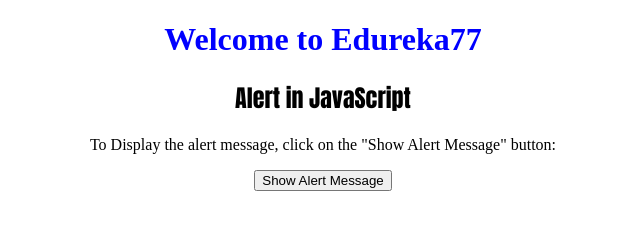
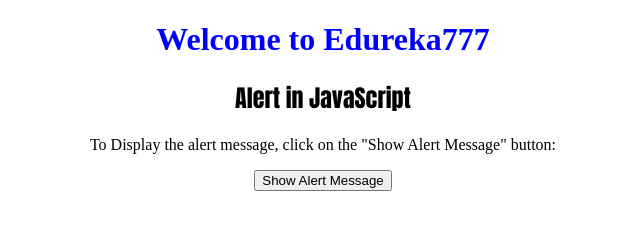
Before and after one commit to richi794/projects-test, a plain HTML site: page es di prova.html in a window 1280 px wide. Shown: the whole page, without its empty margins (317-957 px from the left). Drawn offline with Linux system fonts and the light colour scheme.

Commit message:
esercitarsi

```diff
--- a/es di prova.html
+++ b/es di prova.html
@@ -22,7 +22,7 @@
 
 <body>
 
-<h1>Welcome to Edureka77</h1>
+<h1>Welcome to Edureka777</h1>
 <h2>Alert in JavaScript</h2>
 
 <p>
```
